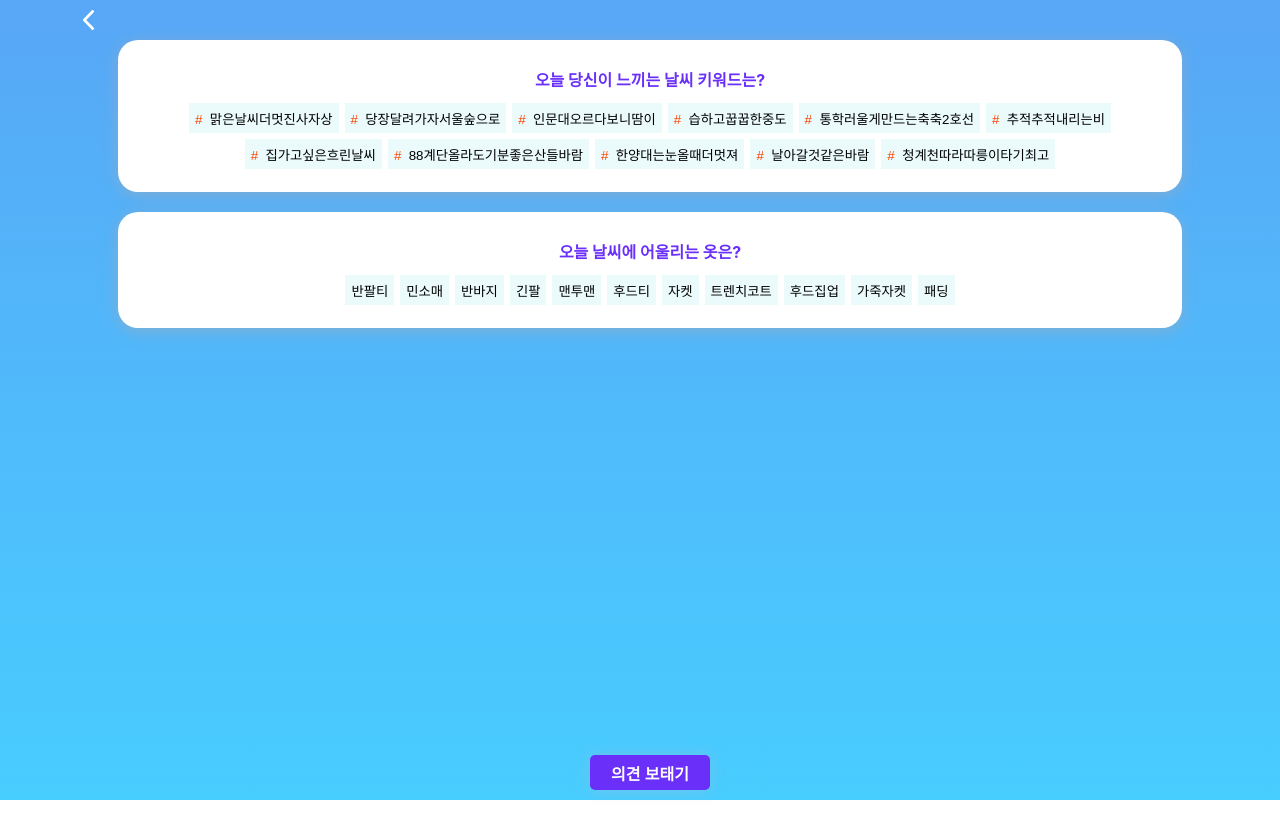
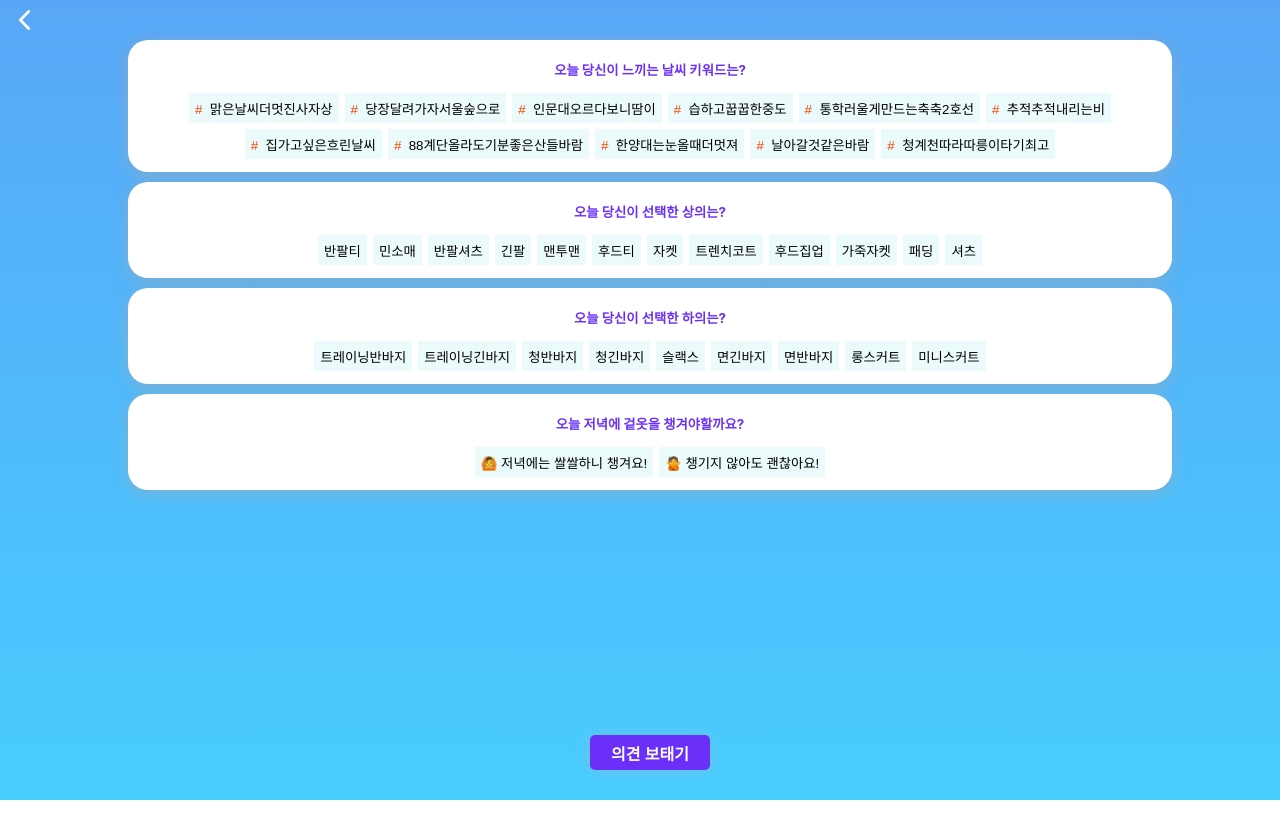
Before and after one commit to cria2000/weather_for_hanyang, a React (Create React App) app: page /list in a window 1280 px wide. Built offline with nearby package versions, Linux system fonts and the light colour scheme.

Commit message:
상의/하의 구분, 아우터 추가, 레이아웃 변경

```diff
--- a/src/ClothesPreset.ts
+++ b/src/ClothesPreset.ts
@@ -3,10 +3,10 @@ export type ClothesDataType = {
     name: string
 }
 
-export const clothesMap = new Map<number, ClothesDataType>([
+export const clothesTopMap = new Map<number, ClothesDataType>([
     [1, {id: 1, name: '반팔티'}],
     [2, {id: 2, name: '민소매'}],
-    [3, {id: 3, name: '반바지'}],
+    [3, {id: 3, name: '반팔셔츠'}],
     [4, {id: 4, name: '긴팔'}],
     [5, {id: 5, name: '맨투맨'}],
     [6, {id: 6, name: '후드티'}],
@@ -14,5 +14,18 @@ export const clothesMap = new Map<number, ClothesDataType>([
     [8, {id: 8, name: '트렌치코트'}],
     [9, {id: 9, name: '후드집업'}],
     [10, {id: 10, name: '가죽자켓'}],
-    [11, {id: 11, name: '패딩'}]
+    [11, {id: 11, name: '패딩'}],
+    [12, {id: 12, name: '셔츠'}]
 ])
+
+export const clothesPantsMap = new Map<number, ClothesDataType>([
+    [1, {id: 1, name: '트레이닝반바지'}],
+    [2, {id: 2, name: '트레이닝긴바지'}],
+    [3, {id: 3, name: '청반바지'}],
+    [4, {id: 4, name: '청긴바지'}],
+    [5, {id: 5, name: '슬랙스'}],
+    [6, {id: 6, name: '면긴바지'}],
+    [7, {id: 7, name: '면반바지'}],
+    [8, {id: 8, name: '롱스커트'}],
+    [9, {id: 9, name: '미니스커트'}],
+])
--- a/src/MainFrame.tsx
+++ b/src/MainFrame.tsx
@@ -1,7 +1,7 @@
 import * as React from 'react';
 import './styles/MainFrame.css'
 import {Route, Routes} from "react-router-dom";
-import {WeatherListModal} from "./WeatherListModal";
+import {WeatherListPage} from "./WeatherListPage";
 import {MainPage} from "./MainPage";
 
 type Props = {
@@ -12,7 +12,7 @@ export const MainFrame = (props: Props) => {
     return (
     <Routes>
         <Route path="/" element={<MainPage />} />
-        <Route path='/list' element={<WeatherListModal />} />
+        <Route path='/list' element={<WeatherListPage />} />
     </Routes>
     )
 };
--- a/src/MainPage.tsx
+++ b/src/MainPage.tsx
@@ -1,8 +1,6 @@
-import {useState} from "react";
 import {MainWeather} from "./MainWeather";
 import {MainClothes} from "./MainClothes";
 import messages from "./constant/messages";
-import {WeatherListModal} from "./WeatherListModal";
 import {useNavigate} from "react-router-dom";
 
 type Props = {
@@ -18,7 +16,7 @@ export const MainPage = (props: Props) => {
     return (
         <div className="main_page">
             <MainWeather mainWeather={1} secondWeather={0}/>
-            <MainClothes clothes={1} percentage={40}/>
+            <MainClothes top={1} pants={1} bringOuter percentage={40}/>
             <button className="weather_button" onClick={handleClickButton}>{messages.askOpinion}</button>
         </div>
     );
--- a/src/MainWeather.tsx
+++ b/src/MainWeather.tsx
@@ -9,12 +9,12 @@ type Props = {
 export const MainWeather = ({mainWeather, secondWeather}: Props) => {
     return (
         <div className="main_weather">
-            <div className="main_weather_icon">
-                {weatherMap.get(mainWeather)?.icon}
-            </div>
             <div className="main_weather_statement">
                 <div>
                     {messages.announceMainWeather.concat('\n')}
+                </div>
+                <div className="main_weather_icon">
+                    {weatherMap.get(mainWeather)?.icon}
                 </div>
                 <div className="weather_result">
                 {'#'.concat(weatherMap.get(mainWeather)?.hashTag?? messages.getReadyToAnnounce).concat(`\n`)}
--- a/src/WeatherListModal.tsx
+++ /dev/null
@@ -1,79 +0,0 @@
-import * as React from 'react';
-import {weatherMap} from "./weatherPreset";
-import messages from "./constant/messages";
-import {Modal} from "@material-ui/core";
-import {clothesMap} from "./ClothesPreset";
-import './styles/WeatherListModal.css'
-import {HighlightSpan} from "./component/HighlightSpan";
-import {useNavigate} from "react-router-dom";
-import {useState} from "react";
-
-type Props = {
-    open?: boolean
-    onClose?: () => void
-};
-export const WeatherListModal = ({open, onClose}: Props) => {
-    const navigation = useNavigate()
-
-    const [selectedTag, setSelectedTag] = useState<number>()
-    const [selectedCloth, setSelectedCloth] = useState<number>()
-
-    const handleClickWeatherTag = (weatherTag: number) => () => {
-        setSelectedTag(weatherTag)
-    }
-
-    const handleClickCloth = (cloth: number) => () => {
-        setSelectedCloth(cloth)
-    }
-
-
-    const handleClickBack = () => {
-        navigation('/')
-    }
-
-    return (
-        // <Modal
-        //     open={!!open}
-        //     style={{
-        //         display: 'flex',
-        //         justifyContent: 'center',
-        //         alignItems: 'center',
-        //         zIndex: 1000,
-        //     }}
-        //     BackdropProps={{
-        //         style: {
-        //             backgroundColor: 'transparent',
-        //         },
-        //     }}>
-                <div className="weather_list_modal">
-                    <div className="button_container">
-                    <button className="button_back" onClick={handleClickBack} />
-                    </div>
-                    <div className="list_container">
-                    <div className="choose_statement">{messages.chooseWeatherKeyword}</div>
-                    <div className="weather_list">
-                        {[...weatherMap?.values()]?.map(weather =>
-                            <button key={`${weather?.id}_${weather?.hashTag}`} className={`weather_data ${selectedTag === weather.id ? 'selected': ''}`}
-                            onClick={handleClickWeatherTag(weather?.id)}
-                            >
-                            <HighlightSpan
-                                originKeyword={'#  '.concat(weather?.hashTag)}
-                                highlightKeyword={`#`}/>
-                            </button>)}
-                    </div>
-                    </div>
-                    <div className="list_container">
-                    <div  className="choose_statement">{messages.chooseClothes}</div>
-                    <div className="clothes_list">
-                        {[...clothesMap.values()]?.map(cloth =>
-                            <button key={cloth.id}
-                                    className={`cloth_data ${selectedCloth === cloth.id ? 'selected': ''}`}
-                                    onClick={handleClickCloth(cloth.id)}>{cloth.name}
-                            </button>)}
-                    </div>
-                    </div>
-                    <button className="button_send">{messages.sendOpinion}</button>
-                </div>
-        // {/*</Modal>*/}
-    );
-};
--- /dev/null
+++ b/src/WeatherListPage.tsx
@@ -0,0 +1,87 @@
+import * as React from 'react';
+import {weatherMap} from "./weatherPreset";
+import messages from "./constant/messages";
+import {clothesPantsMap, clothesTopMap} from "./ClothesPreset";
+import './styles/WeatherListModal.css'
+import {HighlightSpan} from "./component/HighlightSpan";
+import {useNavigate} from "react-router-dom";
+import {useState} from "react";
+
+type Props = {
+};
+export const WeatherListPage = ({}: Props) => {
+    const navigation = useNavigate()
+
+    const [selectedTag, setSelectedTag] = useState<number>()
+    const [selectedTop, setSelectedTop] = useState<number>()
+    const [selectedPants, setSelectedPants] = useState<number>()
+    const [selectedBringOuter, setSelectedBringOuter] = useState<boolean>()
+
+
+    const handleClickWeatherTag = (weatherTag: number) => () => {
+        setSelectedTag(weatherTag)
+    }
+
+    const handleClickTop = (top: number) => () => {
+        setSelectedTop(top)
+    }
+
+    const handleClickPants = (pants: number) => () => {
+        setSelectedPants(pants)
+    }
+
+    const handleClickBringOuter = (bringOuter: boolean) => () => {
+        setSelectedBringOuter(bringOuter)
+    }
+
+    const handleClickBack = () => {
+        navigation('/')
+    }
+
+    return (
+                <div className="weather_list_modal">
+                    <div className="button_container">
+                    <button className="button_back" onClick={handleClickBack} />
+                    </div>
+                    <div className="list_container">
+                        <div className="choose_statement">{messages.chooseWeatherKeyword}</div>
+                        <div className="weather_list">
+                        {[...weatherMap?.values()]?.map(weather =>
+                            <button key={`${weather?.id}_${weather?.hashTag}`} className={`weather_data ${selectedTag === weather.id ? 'selected': ''}`}
+                            onClick={handleClickWeatherTag(weather?.id)}
+                            >
+                            <HighlightSpan
+                                originKeyword={'#  '.concat(weather?.hashTag)}
+                                highlightKeyword={`#`}/>
+                            </button>)}
+                        </div>
+                    </div>
+                    <div className="list_container">
+                        <div  className="choose_statement">{messages.chooseClothesTop}</div>
+                        <div className="clothes_list">
+                        {[...clothesTopMap.values()]?.map(top =>
+                            <button key={top.id}
+                                    className={`cloth_data ${selectedTop === top.id ? 'selected': ''}`}
+                                    onClick={handleClickTop(top.id)}>{top.name}
+                            </button>)}
+                        </div>
+                    </div>
+                    <div className="list_container">
+                        <div  className="choose_statement">{messages.chooseClothesPants}</div>
+                        <div className="clothes_list">
+                            {[...clothesPantsMap.values()]?.map(pants =>
+                                <button key={pants.id}
+                                        className={`cloth_data ${selectedPants === pants.id ? 'selected': ''}`}
+                                        onClick={handleClickPants(pants.id)}>{pants.name}
+                                </button>)}
+                        </div>
+                    </div>
+                    <div className="list_container">
+                        <div className="choose_statement">{messages.isBringOuterWear}</div>
+                        <button className={`outer_data ${selectedBringOuter ? 'selected': ''}`} onClick={handleClickBringOuter(true)}> {messages.bringOuter}</button>
+                        <button className={`outer_data ${selectedBringOuter === false ? 'selected' : ''}`} onClick={handleClickBringOuter(false)}>{messages.notBringOuter}</button>
+                    </div>
+                    <button className="button_send">{messages.sendOpinion}</button>
+                </div>
+    );
+};
--- a/src/constant/messages.ts
+++ b/src/constant/messages.ts
@@ -1,11 +1,23 @@
 export default {
     announceMainWeather: `오늘 하냥인들의 날씨는`,
-    announceMostChosenClothes: ({mostChosenClothes, percentage}: {mostChosenClothes: string, percentage: number}) =>
-        `오늘 ${percentage}%의 하냥인들은\n ${mostChosenClothes}를 선택했어요!`,
+    announceMostChosenClothes: ({mostChosenTop, mostChosenPants, percentage}: {mostChosenTop: string, mostChosenPants: string, percentage: number}) =>
+        `오늘 ${percentage}%의 하냥인들은\n ${mostChosenTop} + ${mostChosenPants}를\n선택했어요!`,
+    announceBringOuter: ({isBring, percentage}:{isBring: boolean, percentage: number}) => {
+        if(isBring){
+            return `오늘 ${percentage}%의 하냥인들은\n 겉옷을 챙겼어요!`
+        }else{
+            return `오늘 ${percentage}%의 하냥인들은\n 겉옷을 챙기지 않았어요!`
+        }
+    },
     getReadyToAnnounce: '현재 분석 중이에요!',
     askOpinion: '🌈오늘 당신의 날씨는?🌈',
     sendOpinion: '의견 보태기',
     chooseWeatherKeyword: '오늘 당신이 느끼는 날씨 키워드는?',
-    chooseClothes: '오늘 날씨에 어울리는 옷은?',
-    chosenClothesTitle: '👕오늘 많이 선택된 옷차림'
+    chooseClothesTop: '오늘 당신이 선택한 상의는?',
+    chooseClothesPants: '오늘 당신이 선택한 하의는?',
+    isBringOuterWear: '오늘 저녁에 겉옷을 챙겨야할까요?',
+    chosenClothesTitle: ' 👕 오늘 많이 선택된 옷차림',
+    bringOuter: '🙆 저녁에는 쌀쌀하니 챙겨요!',
+    notBringOuter: '🙅 ‍챙기지 않아도 괜찮아요!',
+    considerOuter: ' 🧥 겉옷 챙길까 말까?'
 }
--- a/src/styles/WeatherListModal.css
+++ b/src/styles/WeatherListModal.css
@@ -3,7 +3,7 @@
     align-items: center;
     flex-direction: column;
     width: 100vw;
-    height: 100vh;
+    height: 95vh;
     overflow: auto;
     border-radius: 3px;
     padding: 10px;
@@ -21,7 +21,7 @@
 }
 
 .weather_list_modal .button_container{
-    width: 90vw;
+    width: 100vw;
     height: 30px;
     display: flex;
 }
@@ -39,7 +39,7 @@
     display: flex;
     justify-content: center;
     line-height: 30pt;
-    font-size: 12pt;
+    font-size: 10pt;
     font-weight: bold;
     color: #6A30FA;
 }
@@ -47,19 +47,21 @@
 .weather_list_modal .list_container{
     width: 80vw;
     background: white;
-    padding: 20px;
+    padding: 10px;
     border-radius: 20px;
-    margin-bottom: 20px;
+    margin-bottom: 10px;
     box-shadow: 0 3px 15px 0 rgba(160, 170, 185, 0.6);
 }
 
 .weather_list_modal .weather_list .weather_data,
-.weather_list_modal .clothes_list .cloth_data{
+.weather_list_modal .clothes_list .cloth_data,
+.outer_data{
     height: 30px;
     border: none;
     margin: 3px;
     background: rgba(155, 230, 235, 0.2);
 }
+
 
 .selected{
     background: #E2D8E8 !important;
@@ -67,7 +69,7 @@
 
 .weather_list_modal .button_send{
     position: fixed;
-    bottom: 10px;
+    bottom: 30px;
     border: none;
     border-radius: 5px;
     background: #6A30FA;
--- a/src/weatherPreset.ts
+++ b/src/weatherPreset.ts
@@ -7,7 +7,7 @@ export type WeatherDataType = {
 
 export const weatherMap = new Map<number, WeatherDataType>(
     [[0, {id: 0, hashTag: '맑은날씨더멋진사자상', icon: '🌞🦁'}],
-            [1, {id: 1, hashTag: '당장달려가자서울숲으로', icon: '🌲☀'}],
+            [1, {id: 1, hashTag: '당장달려가자서울숲으로', icon: '🌲🌞'}],
             [2, {id: 2, hashTag: '인문대오르다보니땀이', icon: '💧'}],
             [3, {id: 3, hashTag: '습하고꿉꿉한중도', icon: '🌦'}],
             [4, {id: 4, hashTag: '통학러울게만드는축축2호선', icon: '🚎🌂'}],
```
Also changed, not shown: src/MainClothes.tsx (+20 -9 lines), src/styles/MainFrame.css (+42 -9 lines).
